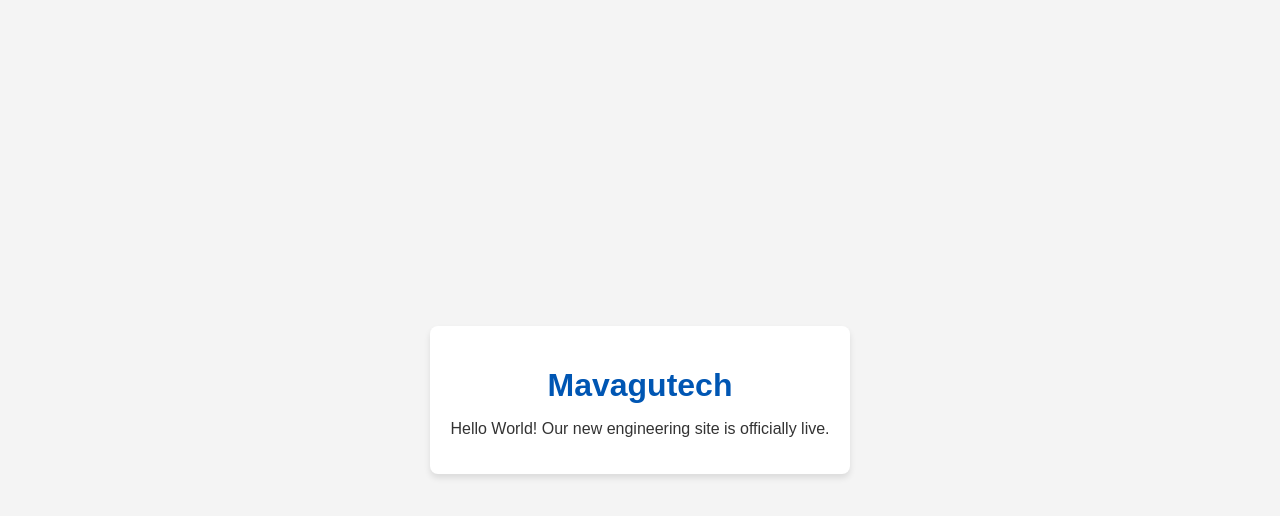
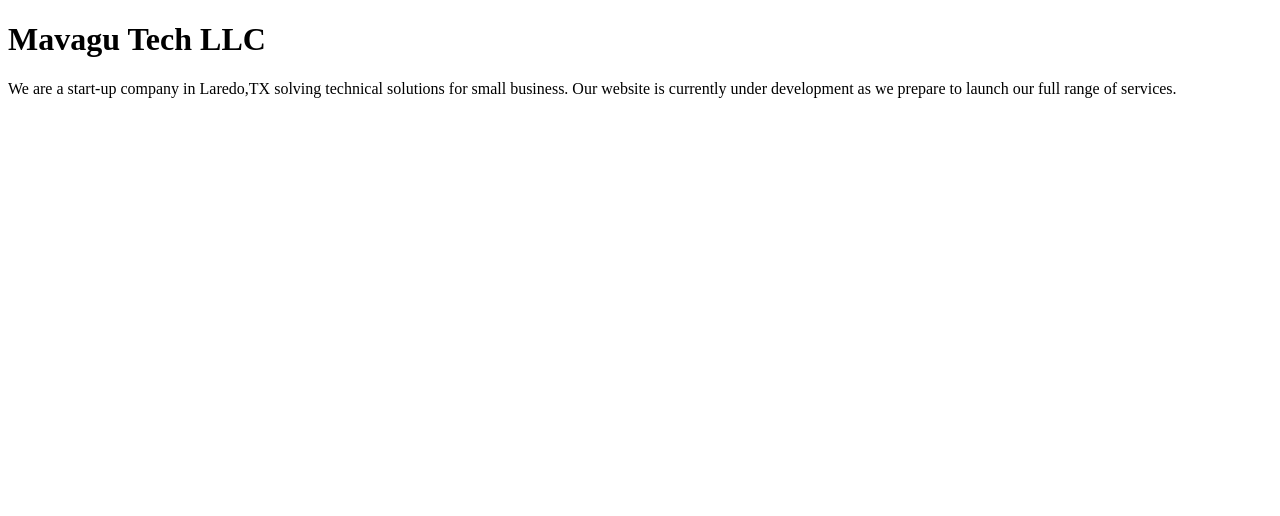
Before and after one commit to anavhinojosa/mavagutech, a plain HTML site: page index.html in a window 1280 px wide. Drawn offline with Linux system fonts and the light colour scheme.

Commit message:
Revise index.html for Mavagu Tech LLC launch
Updated the title and content for Mavagu Tech LLC.

```diff
--- a/index.html
+++ b/index.html
@@ -1,39 +1,10 @@
 <!DOCTYPE html>
-<html lang="en">
+<html>
 <head>
-    <meta charset="UTF-8">
-    <meta name="viewport" content="width=device-width, initial-scale=1.0">
-    <title>Mavagutech | Engineering Excellence</title>
-    <style>
-        body {
-            font-family: sans-serif;
-            display: flex;
-            justify-content: center;
-            align-items: center;
-            height: 100vh;
-            margin: 0;
-            background-color: #f4f4f4;
-            color: #333;
-        }
-        .container {
-            text-align: center;
-            padding: 20px;
-            background: white;
-            border-radius: 8px;
-            box-shadow: 0 4px 6px rgba(0,0,0,0.1);
-        }
-        h1 {
-            color: #0056b3; /* A professional engineering blue */
-            margin-bottom: 10px;
-        }
-    </style>
+    <title>Mavagu Tech LLC</title>
 </head>
 <body>
-
-    <div class="container">
-        <h1>Mavagutech</h1>
-        <p>Hello World! Our new engineering site is officially live.</p>
-    </div>
-
+    <h1>Mavagu Tech LLC</h1>
+    <p>We are a start-up company in Laredo,TX solving technical solutions for small business. Our website is currently under development as we prepare to launch our full range of services.</p>
 </body>
 </html>
```
